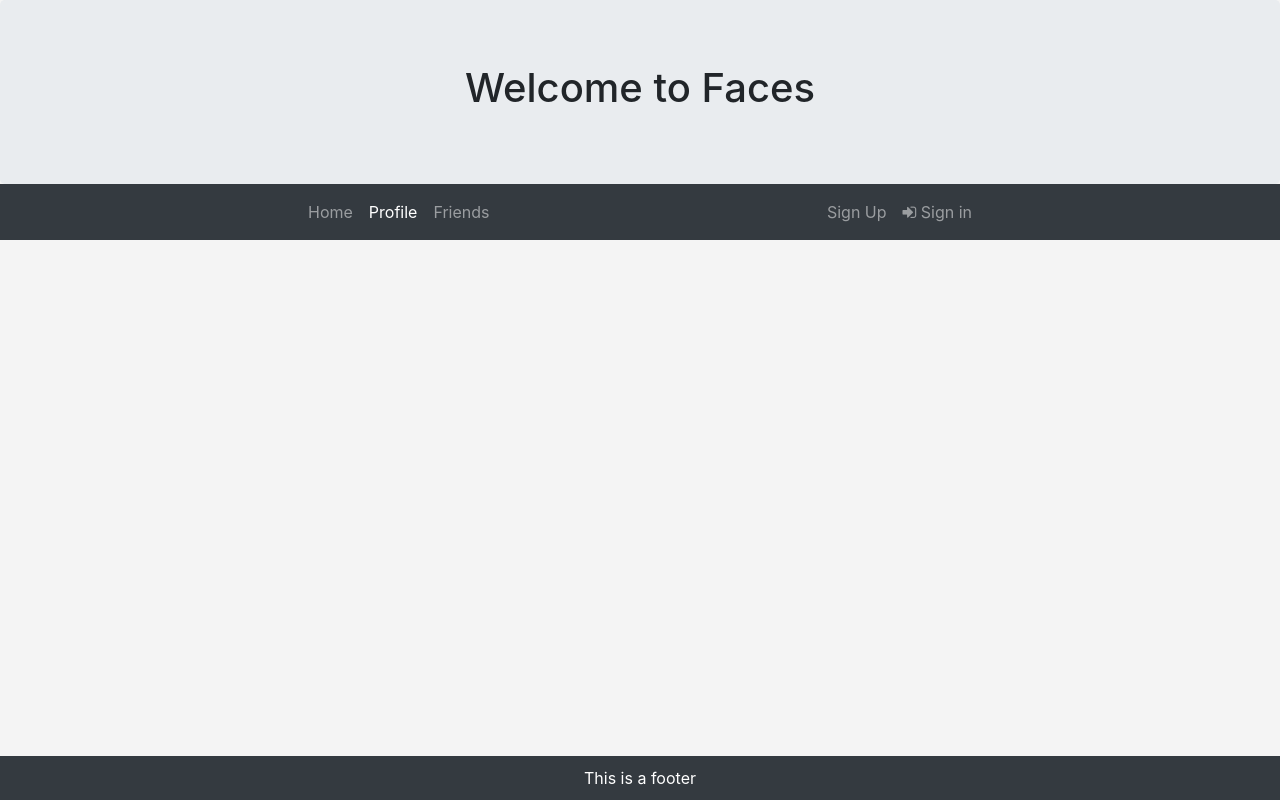
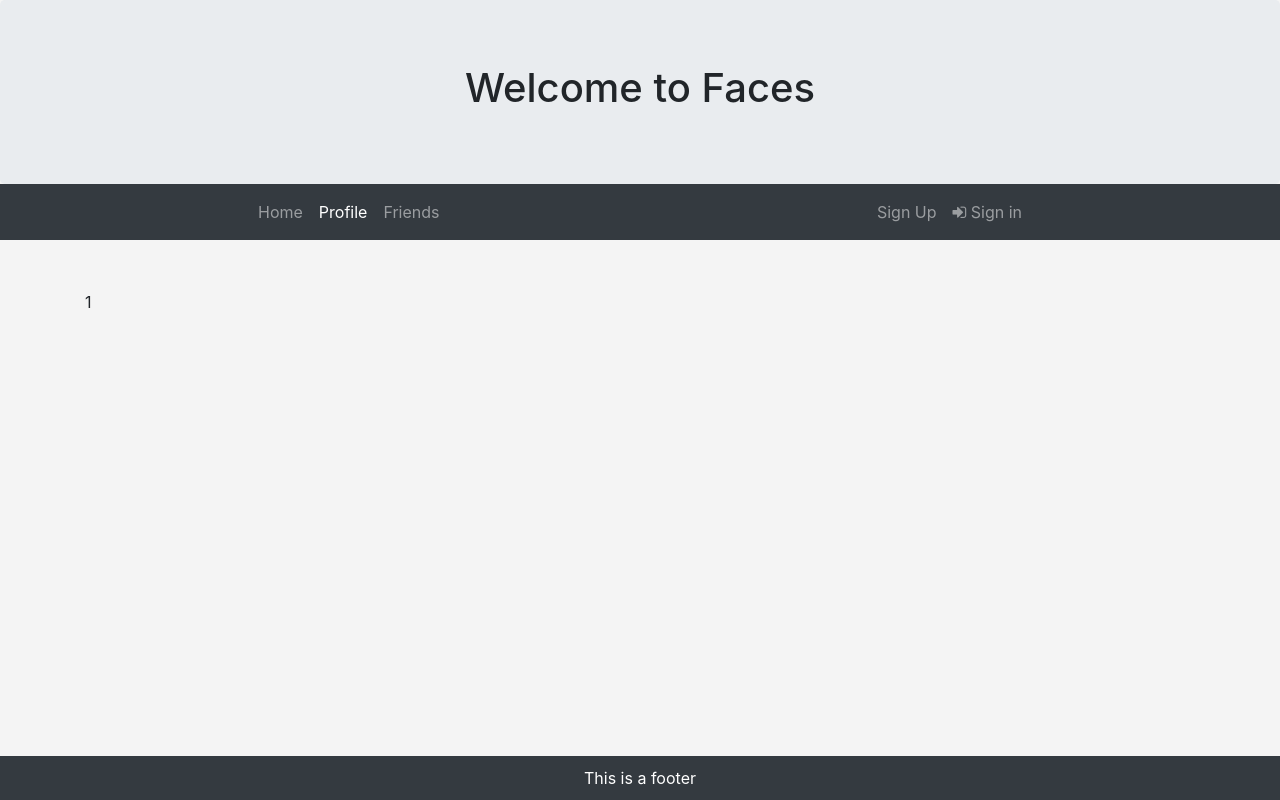
Before and after one commit to Arsalan-Sadri/20_Project_3_ReactSocialMedia, a React (Create React App) app in the folder client/: page /profile in a window 1280 px wide. Built offline with nearby package versions, Linux system fonts and the light colour scheme.

Commit message:
added profile.js skeleton

```diff
--- a/client/src/App.js
+++ b/client/src/App.js
@@ -6,6 +6,7 @@ import Header from "./components/Header";
 import SignUp from "./components/SignUp";
 import Footer from "./components/Footer";
 import SignIn from "./components/SignIn";
+import Profile from "./components/Profile";
 
 const App = () => (
     <React.Fragment>
@@ -14,10 +15,9 @@ const App = () => (
         <div className="container">
             <Router>
                 <Switch>
-                    {/* <Route exact path="/" component={Books} /> */}
                     <Route exact path="/sign-up" component={SignUp} />
                     <Route exact path="/sign-in" component={SignIn} />
-                    {/* <Route component={NoMatch} /> */}
+                    <Route exact path="/profile" component={Profile} />
                 </Switch>
             </Router>
         </div>
--- a/client/src/components/Navbar/Navbar.css
+++ b/client/src/components/Navbar/Navbar.css
@@ -1,7 +1,7 @@
 .my-navbar {
   position: sticky;
   top: 0;
-  padding-left: 300px;
-  padding-right: 300px;
+  padding-left: 250px;
+  padding-right: 250px;
   margin-bottom: 50px;
 }
--- /dev/null
+++ b/client/src/components/Profile/Profile.js
@@ -0,0 +1,12 @@
+import React from "react";
+import "./Profile.css";
+
+class Profile extends React.Component {
+    render() {
+        return (
+            1
+        );
+    }
+}
+
+export default Profile;
--- /dev/null
+++ b/client/src/components/Profile/index.js
@@ -0,0 +1 @@
+export {default} from "./Profile";
```
Also changed, not shown: client/src/components/Profile/Profile.css (added).
